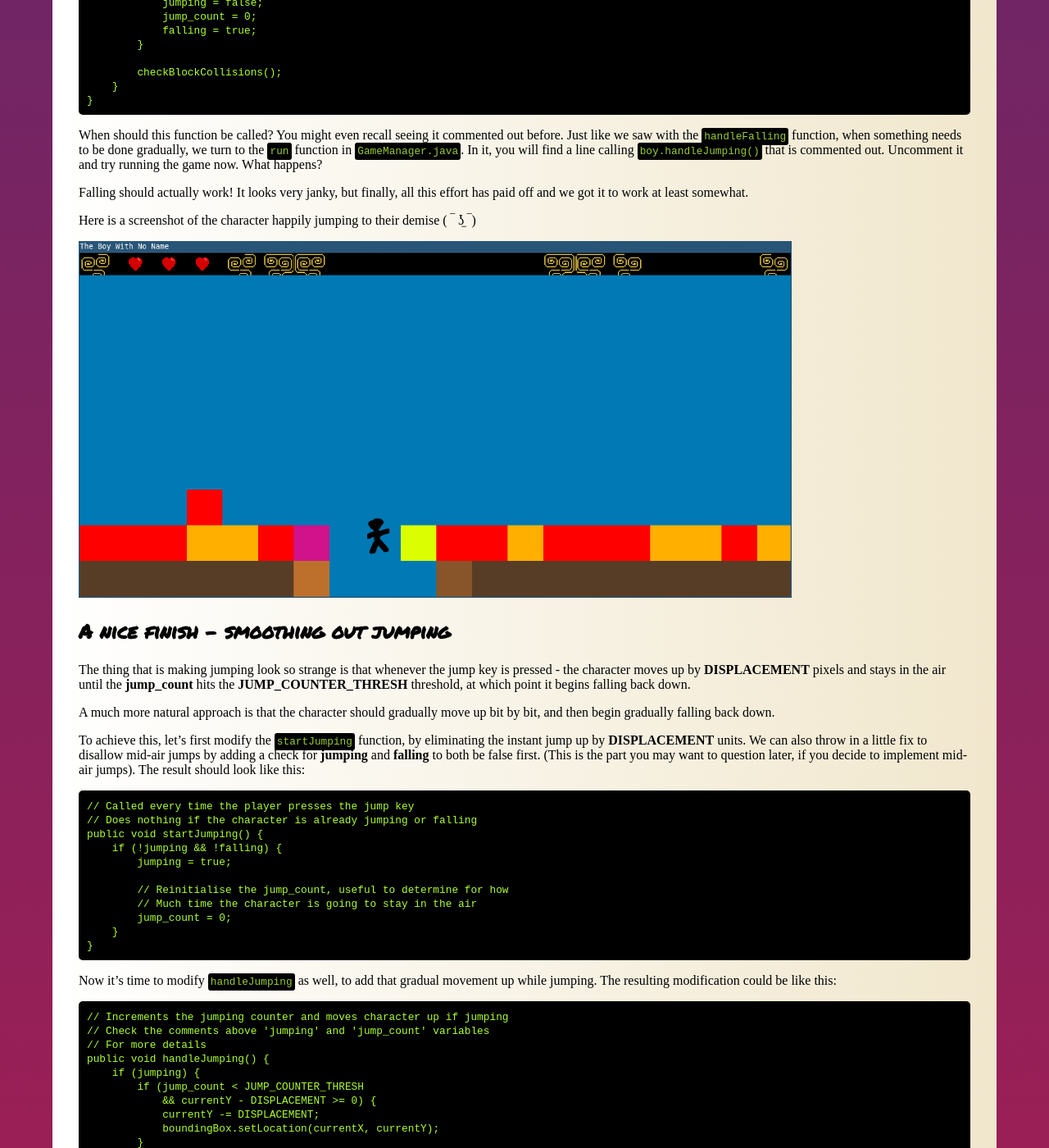
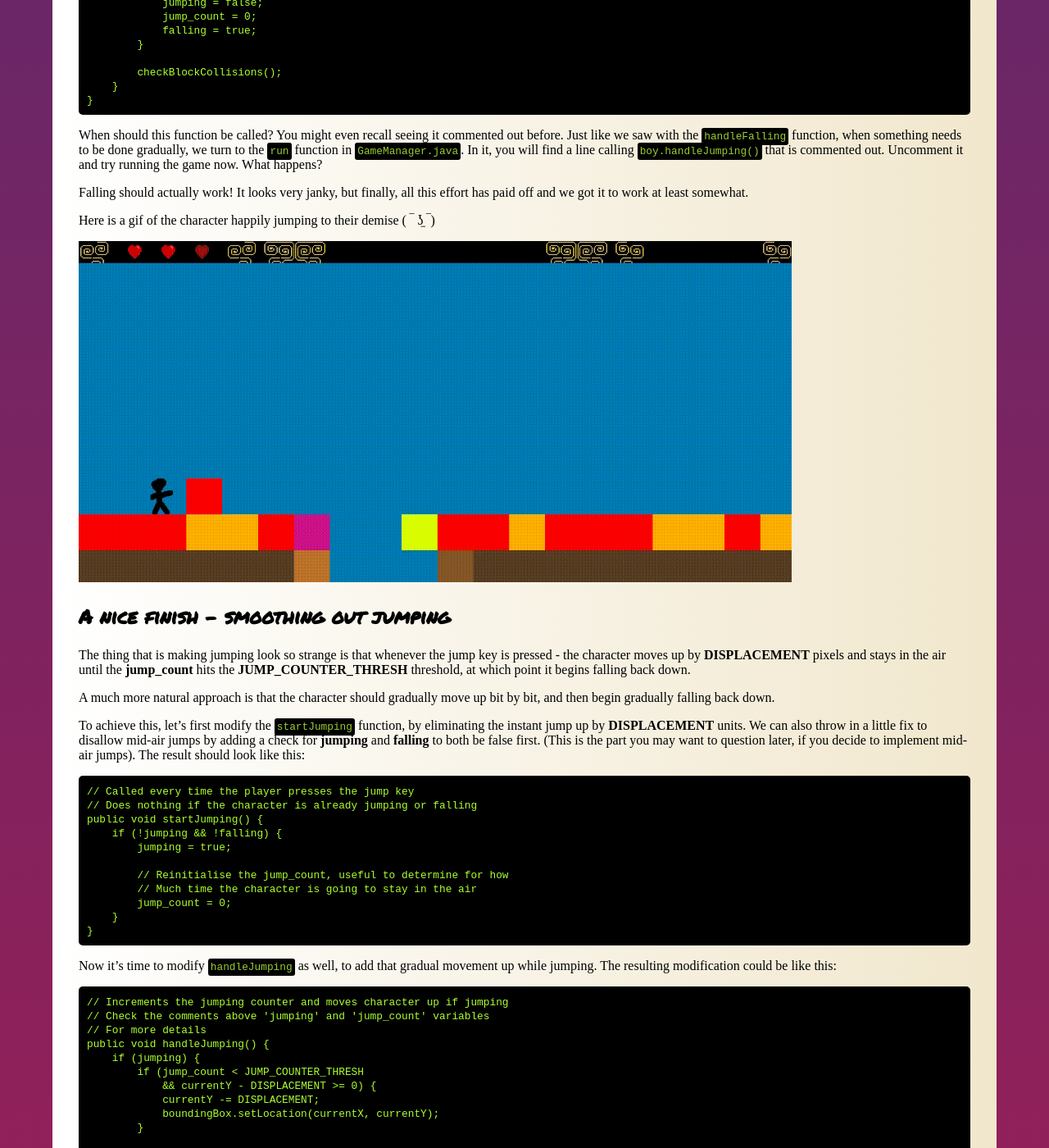
Before and after one commit to extreme-pals/extreme-pals.github.io, a Jekyll site: the page built from guides/3. Developing Jumping.md, in a window 1280 px wide and 1400 px high, scrolled down 3850 px. Shown: the whole window at 82% size. Built offline with Jekyll 4.4.1, drawn with Linux system fonts in a browser that asks for light colours; some web fonts are replaced; some of the changed text lies outside the part shown.

Commit message:
Added gifs for explanation

```diff
--- a/guides/3. Developing Jumping.md
+++ b/guides/3. Developing Jumping.md
@@ -228,9 +228,9 @@ Uncomment it and try running the game now. What happens?
 
 Falling should actually work! It looks very janky, but finally, all this effort has paid off and we got it to work at least somewhat.
 
-Here is a screenshot of the character happily jumping to their demise ( ‾ ʖ̫ ‾)
+Here is a gif of the character happily jumping to their demise ( ‾ ʖ̫ ‾)
 
-![Screenshot of jumping][game-screenshot-3]
+![Jumping in game][falling-to-demise]
 
 ## A nice finish - smoothing out jumping
 
@@ -306,6 +308,7 @@ From there, each member of the team should focus on a particular strand of guide
 [![Portal to guide index page][portal-blue]](/guides/README)
 
 [coord-grid-image]: http://www.cafeaulait.org/course/week5/coordinates.gif
-[game-screenshot-3]: /assets/game-screenshot-3.png
+[falling-to-demise]: /assets/gifs/happily-falling-towards-death.gif
+[full-jump]: /assets/gifs/full-jump.gif
 [certificate-image]: http://portablegasgrillweber.com/wp-content/uploads/2017/11/certificate-of-achievement-large-certificates-bunch-ideas-of-certificate-of-achievement-for-kids-of-certificate-of-achievement-for-kids.jpg
 [portal-blue]: /assets/portal-blue.png
```
Also changed, not shown: other parts of guides/3. Developing Jumping.md (+3 -1 lines), guides/2. First Features.md (+4 -4 lines).
